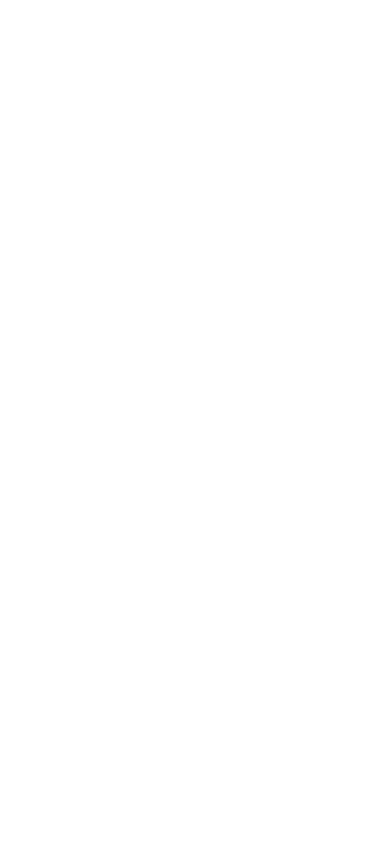
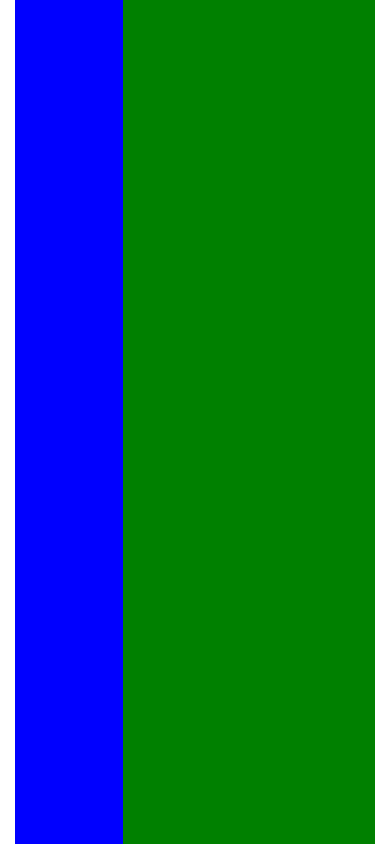
Before and after one commit to kingsoo123/twitter-clone, a React (Create React App) app: page / in a window 390 px wide. Built offline with nearby package versions, Linux system fonts and the light colour scheme.

Commit message:
initials

```diff
--- a/src/component/LandingPage.jsx
+++ b/src/component/LandingPage.jsx
@@ -1,12 +1,19 @@
 import React from 'react';
+import './style.css'
+import LeftComponent from './LeftComponent'
+
 
 const LadingPage = ()=>{
     return(
-        <>
-        <div style={{width: '40%', height:'100vh'}}>
+        <div className='container'>
+        <LeftComponent/>
+        <div className='centerComponent'>
 
         </div>
-        </>
+        <div className="rightCoomponent">
+
+        </div>
+        </div>
     )
 }
 
--- /dev/null
+++ b/src/component/LeftComponent.jsx
@@ -0,0 +1,15 @@
+import React from 'react';
+import './style.css';
+
+const LeftComponent = ()=>{
+    return(
+        <>
+        <div className="leftComponent">
+
+        </div>
+        </>
+    )
+}
+
+
+export default LeftComponent;
--- /dev/null
+++ b/src/component/style.css
@@ -0,0 +1,38 @@
+.container{
+    display: flex;
+    flex-direction: row;
+}
+
+
+.leftComponent{
+    width: 30%;
+    height: 100vh;
+    background-color: rebeccapurple;
+}
+.rightCoomponent{
+    width: 30%;
+    height: 100vh;
+    background-color: yellow;
+}
+
+.centerComponent{
+    width: 40%;
+    height: 100vh;
+    background-color: green;
+}
+
+
+
+@media screen and (max-width: 1004px) {
+    .leftComponent {
+      background-color: blue;
+    }
+
+    .rightCoomponent{
+        width: 0%;
+    }
+
+    .centerComponent{
+        width: 70%;
+    }
+  }
```
Also changed, not shown: 1 other file (tests, documents, lock files or other folders).
